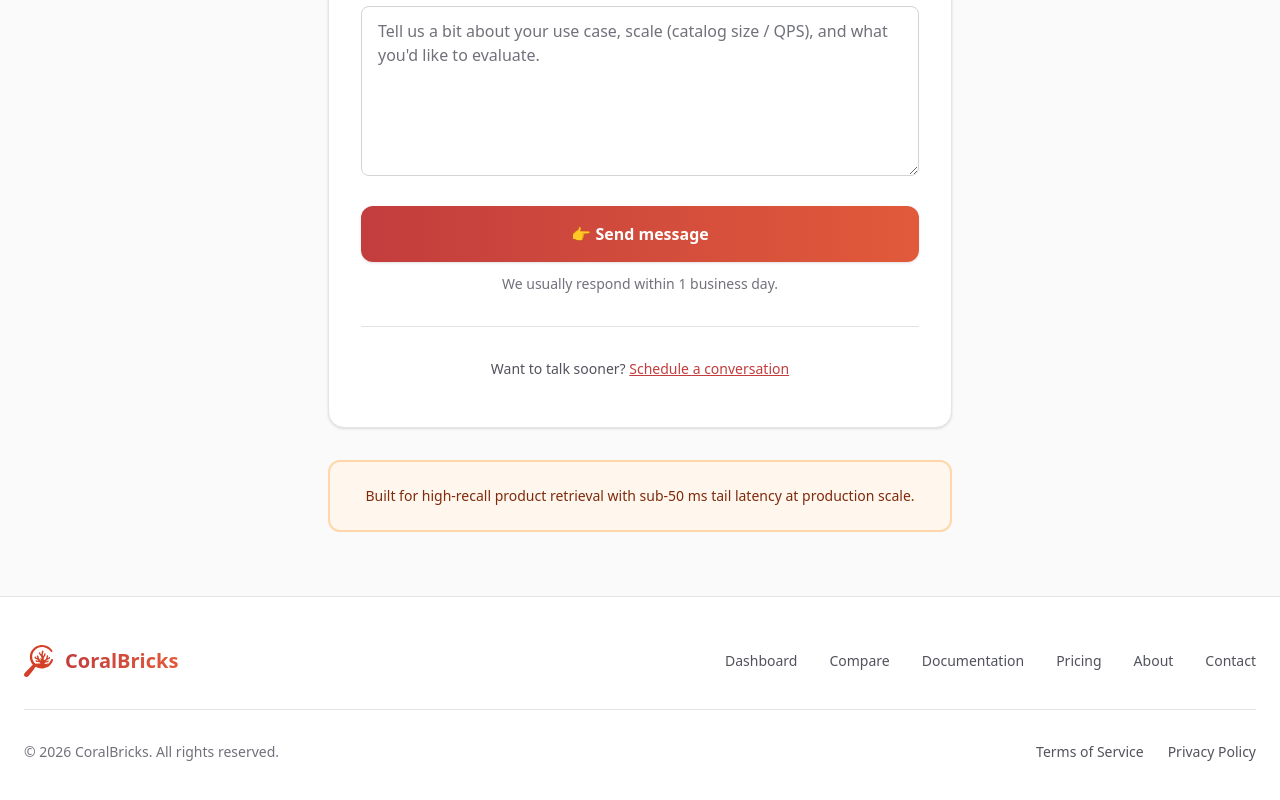
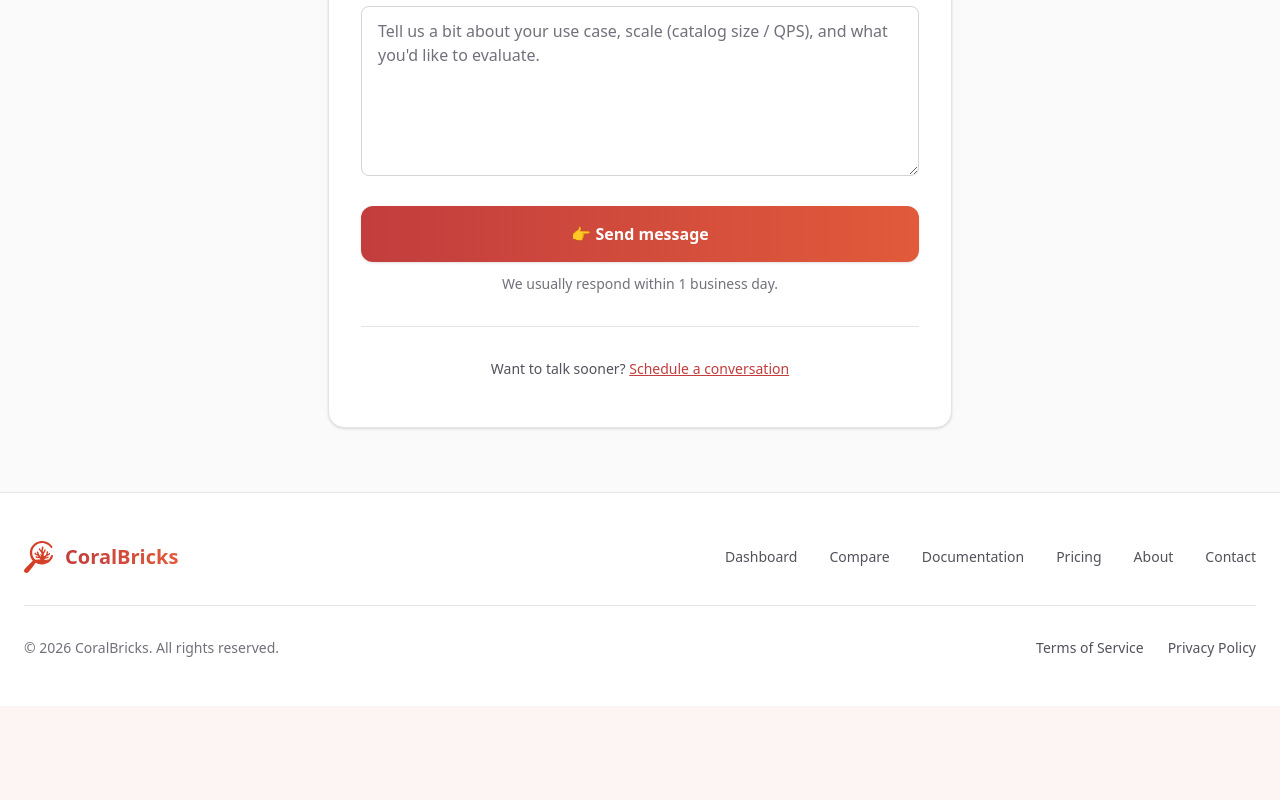
Before and after one commit to hitesh-cb1/coral-search, a React (Vite) app in the folder webapp/: page /contact in a window 1280 px wide. Shown: the part 1174-1974 px from the top of the page. After the commit the page ends 1880 px from the top, so only its background shows below. Built offline with nearby package versions, Linux system fonts and the light colour scheme; no server answers.

Commit message:
feat(contact): remove subtext

```diff
--- a/webapp/src/pages/ContactPage.tsx
+++ b/webapp/src/pages/ContactPage.tsx
@@ -235,13 +235,6 @@ export function ContactPage() {
             </p>
           </div>
         </div>
-
-        {/* Trust signal box */}
-        <div className="mt-8 rounded-xl border-2 border-orange-200 bg-orange-50 p-6">
-          <p className="text-sm font-medium text-orange-900 text-center">
-            Built for high-recall product retrieval with sub-50 ms tail latency at production scale.
-          </p>
-        </div>
       </main>
 
       <Footer />
```
